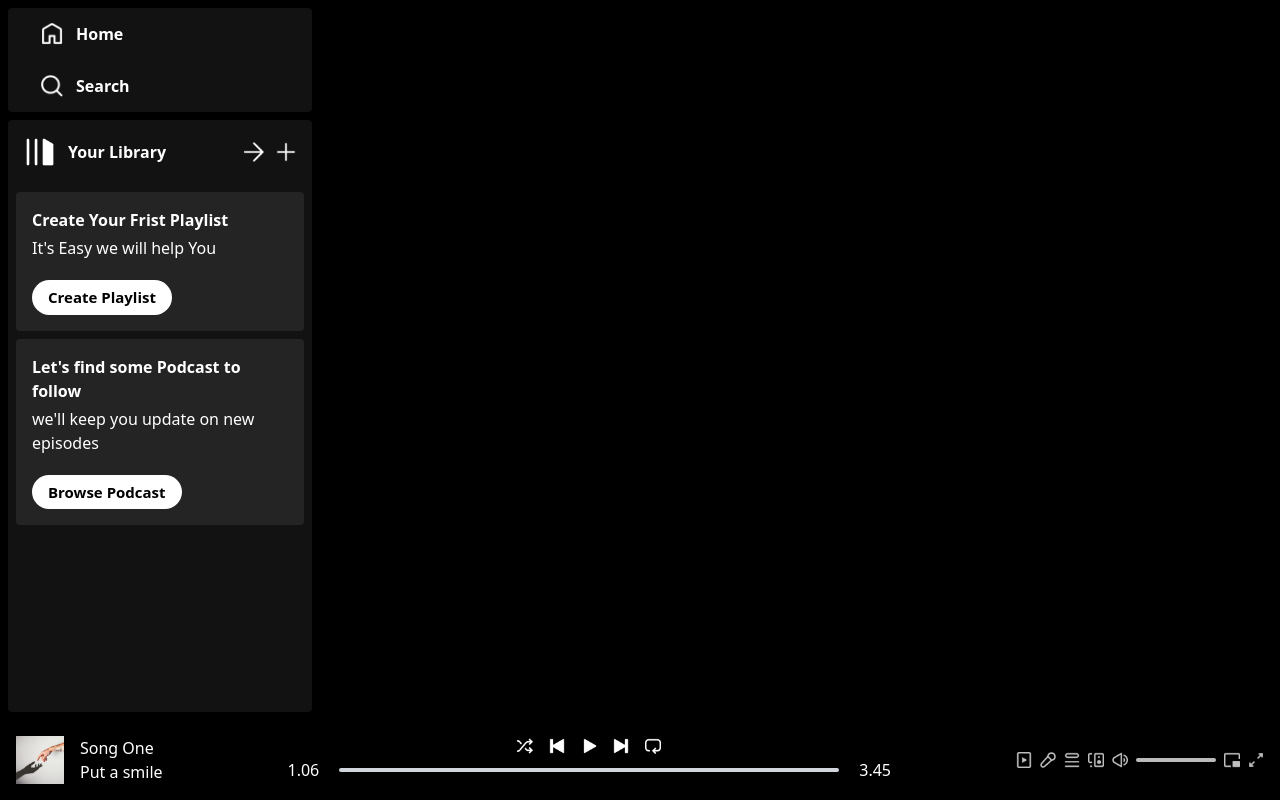
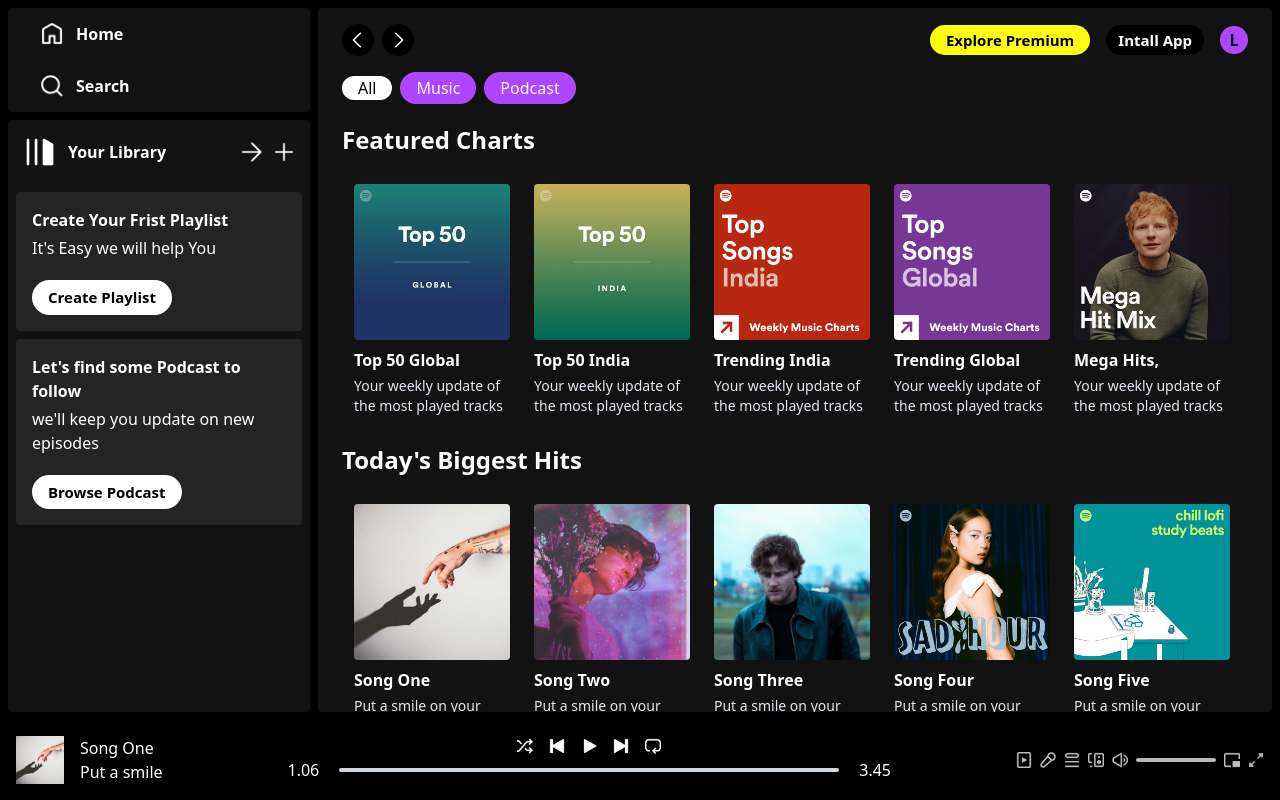
Before and after one commit to Liladharithole/spotify-clone, a React (Vite) app: page / in a window 1280 px wide. Built offline with nearby package versions, Linux system fonts and the light colour scheme.

Commit message:
Final Project

```diff
--- a/src/App.jsx
+++ b/src/App.jsx
@@ -1,6 +1,7 @@
 import React from "react";
 import Sidebar from "./components/Sidebar";
 import Player from "./components/Player";
+import Display from "./components/Display";
 
 const App = () => {
   return (
@@ -8,6 +9,7 @@
       <div className="h-screen bg-black">
         <div className="h-[90%] flex">
           <Sidebar></Sidebar>
+          <Display></Display>
         </div>
         <Player></Player>
       </div>
--- /dev/null
+++ b/src/components/AlbumItem.jsx
@@ -0,0 +1,16 @@
+import React from "react";
+import { useNavigate } from "react-router-dom";
+
+const Albumitem = ({ image, name, desc, id }) => {
+
+const navigate = useNavigate();
+
+
+  return <div onClick={()=>navigate(`./album/${id}`)} className="min-w-[180px] p-2 px-3 rounded cursor-pointer hover:bg-[#ffffff26] hover:scale-105 duration-200">
+    <img className="rounded" src={image} alt="" />
+    <p className="font-bold mt-2 mb-1">{name}</p>
+    <p className="text-slate-200 text-sm">{desc}</p>
+  </div>;
+};
+
+export default Albumitem;
--- a/src/components/Display.jsx
+++ b/src/components/Display.jsx
@@ -1,12 +1,17 @@
 import React from "react";
 import { Route, Routes } from "react-router-dom";
 import DisplayHome from "./DisplayHome";
+import DisplayAlbum from "./DisplayAlbum";
 
 const Display = () => {
   return (
     <div className="w-[100%] m-2 px-6 pt-4 rounded bg-[#121212] text-white overflow-auto lg:w-[75%] lg:ml-0">
       <Routes>
         <Route path="/" element={<DisplayHome></DisplayHome>}></Route>
+        <Route
+          path="/album/:id"
+          element={<DisplayAlbum></DisplayAlbum>}
+        ></Route>
       </Routes>
     </div>
   );
--- /dev/null
+++ b/src/components/DisplayAlbum.jsx
@@ -0,0 +1,40 @@
+import React from "react";
+import Navbar from "./Navbar";
+import { useParams } from "react-router-dom";
+import { albumsData, assets } from "../assets/assets";
+
+const DisplayAlbum = () => {
+  const { id } = useParams();
+
+  const albumData = albumsData[id];
+  console.log(albumData);
+
+  return (
+    <>
+      <Navbar></Navbar>
+      <div className="mt-10 flex flex-col gap-8 md:flex-row md:items-end">
+        <img className="w-48 rounded " src={albumData.image} alt="" />
+        <div className="flex flex-col">
+          <p>Playlist</p>
+          <h2 className="text-5xl font-bold mb-4 md:text-7xl">
+            {albumData.name}
+          </h2>
+          <h4 className="">{albumData.desc}</h4>
+          <p className="mt-1">
+            <img
+              className="inline-block w-5"
+              src={assets.spotify_logo}
+              alt=""
+            />
+            <p>Spotify</p>
+            • 1,323,154 likes
+            • <b>50 songs,</b>
+             about 2 hr 30 min
+          </p>
+        </div>
+      </div>
+    </>
+  );
+};
+
+export default DisplayAlbum;
--- a/src/components/DisplayHome.jsx
+++ b/src/components/DisplayHome.jsx
@@ -1,11 +1,44 @@
-import React from 'react'
+import React from "react";
+import Navbar from "./Navbar";
+import { albumsData } from "../assets/assets";
+import Albumitem from "./Albumitem";
+import { songsData } from "../assets/assets";
+import SongItem from "./SongItem";
 
 const DisplayHome = () => {
   return (
     <>
+      <Navbar></Navbar>
+      <div className="my-4">
+        <h1 className="my-5 font-bold text-2xl">Featured Charts</h1>
+        <div className="flex overflow-auto">
+          {albumsData.map((item, index) => (
+            <Albumitem
+              key={index}
+              image={item.image}
+              name={item.name}
+              desc={item.desc}
+              id={item.id}
+            ></Albumitem>
+          ))}
+        </div>
+      </div>
+      <div className="my-4">
+        <h1 className="my-5 font-bold text-2xl">Today's Biggest Hits</h1>
+        <div className="flex overflow-auto">
+          {songsData.map((item, index) => (
+            <SongItem
+              key={index}
+              image={item.image}
+              name={item.name}
+              desc={item.desc}
+              id={item.id}
+            ></SongItem>
+          ))}
+        </div>
+      </div>
+    </>
+  );
+};
 
-    </>
-  )
-}
-
-export default DisplayHome
+export default DisplayHome;
--- a/src/components/Navbar.jsx
+++ b/src/components/Navbar.jsx
@@ -1,9 +1,41 @@
-import React from 'react'
+import React from "react";
+import { assets } from "../assets/assets";
 
 const Navbar = () => {
   return (
-    <div>Navbar</div>
-  )
-}
+    <>
+      <div className="w-full flex justify-between items-center font-semibold">
+        <div className="flex items-center gap-2">
+          <img
+            className="w-8 bg-black p-2 rounded-2xl cursor-pointer"
+            src={assets.arrow_left}
+            alt=""
+          />
+          <img
+            className="w-8 bg-black p-2 rounded-2xl cursor-pointer"
+            src={assets.arrow_right}
+            alt=""
+          />
+        </div>
+        <div className="flex items-center gap-4 ">
+          <p className="bg-[#ffff0d] text-black text-[15px] px-4 py-1 rounded-2xl hidden md:block cursor-pointer">
+            Explore Premium
+          </p>
+          <p className="bg-black py-1 px-3 rounded-2xl text-[15px] cursor-pointer">
+            Intall App
+          </p>
+          <p className="bg-purple-500 text-black w-7 h-7 rounded-full flex items-center justify-center">
+            L
+          </p>
+        </div>
+      </div>
+      <div className="flex items-center gap-2 mt-4">
+        <p className="bg-white text-black px-4 rounded-2xl cursor-pointer">All</p>
+        <p className="bg-purple-500 px-4 py-1 rounded-2xl cursor-pointer">Music</p>
+        <p className="bg-purple-500 px-4 py-1 rounded-2xl cursor-pointer">Podcast</p>
+      </div>
+    </>
+  );
+};
 
-export default Navbar
+export default Navbar;
--- /dev/null
+++ b/src/components/SongItem.jsx
@@ -0,0 +1,13 @@
+import React from "react";
+
+const SongItem = ({ name, image, desc, id }) => {
+  return (
+    <div className="min-w-[180px] p-2 px-3 rounded cursor-pointer hover:bg-[#ffffff26]">
+      <img className="rounded" src={image} alt="" />
+      <p className="font-bold mt-2 mb-1">{name}</p>
+      <p className="text-slate-200 text-sm">{desc}</p>
+    </div>
+  );
+};
+
+export default SongItem;
--- a/src/index.css
+++ b/src/index.css
@@ -1 +1,5 @@
 @import "tailwindcss";
+
+::-webkit-scrollbar {
+  display: none;
+};
```
